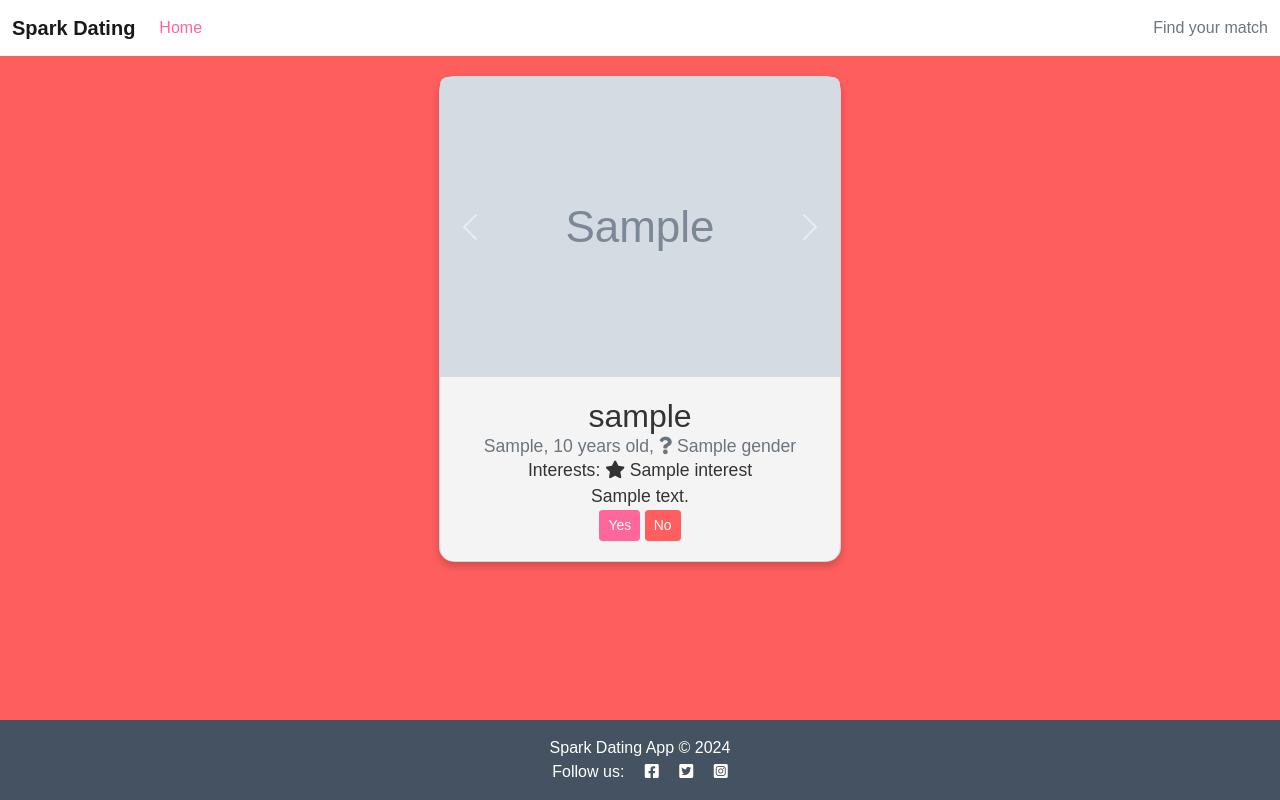
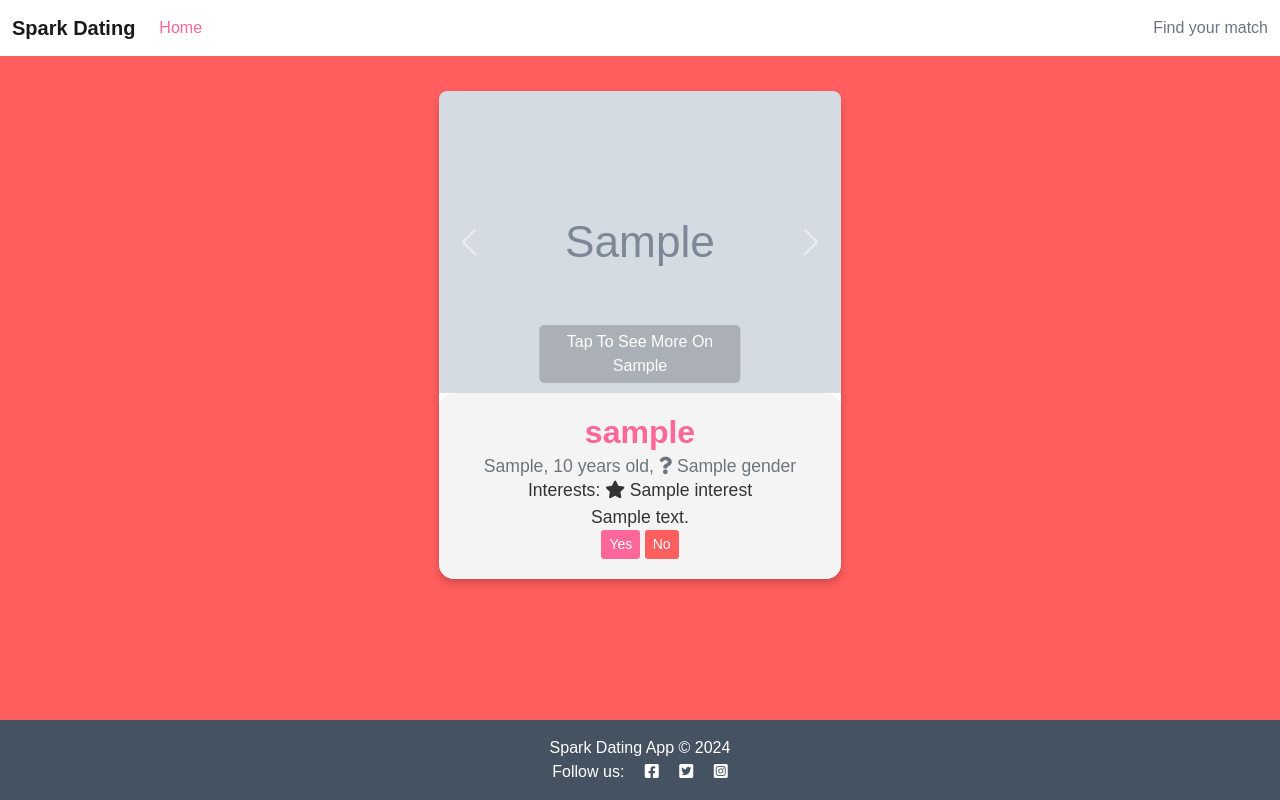
Before and after one commit to VitorBarbosaDev/Spark-Dating-App, a Django app: template profiles/templates/profiles/index.html in a window 1280 px wide. Run offline with Django 4.2, Linux system fonts and the light colour scheme; the template is opened without the code that fills it: most values are stand-ins (such as "Sample title", 1, 10 or a date in 2020); grey boxes marked "Sample" are stand-in pictures.

Commit message:
added profile_detail.html view

```diff
--- a/profiles/templates/profiles/index.html
+++ b/profiles/templates/profiles/index.html
@@ -11,15 +11,19 @@
     <div class="row d-flex justify-content-center align-items-center">
         {% for user_profile in object_list %}
         <div class="col-md-6 col-lg-4 mb-4">
+            <a href="{% url 'profile_detail' user_profile.username %}" class="profile-link">
         <div class="card">
             <!-- Bootstrap Carousel -->
-            <div id="carousel{{ user_profile.id }}" class="carousel slide" data-bs-ride="carousel">
-                <div class="carousel-inner">
+            <div id="carousel{{ user_profile.id }}" class="carousel slide main-bg carousel-border" data-bs-ride="carousel">
+                <div class="carousel-inner rounded-image-top">
+
                     {% for image in user_profile.images.all %}
                     <div class="carousel-item {% if forloop.first %}active{% endif %}">
                         <img src="{{ image.image.url }}" class="d-block w-100 rounded-image-top" alt="{{ user_profile.username }}">
+                        <div class="tap-message">Tap To See More On {{ user_profile.first_name }}</div>
                     </div>
                     {% endfor %}
+                    <div class="overlay-message">Click again to see more</div>
                 </div>
 
                 <a class="carousel-control-prev" href="#carousel{{ user_profile.id }}" role="button" data-bs-slide="prev">
@@ -43,16 +47,17 @@
                     {% if not forloop.last %}, {% endif %}
                     {% endfor %}
                 </p>
-                <p class="card-text">{{ user_profile.bio|truncatewords:20 }}</p>
+                <p class="card-text">{{ user_profile.bio|truncatewords:20|safe }}</p>
                 <div class="text-center">
-                    <button type="button" class="btn btn-success btn-sm">Yes</button>
-                    <button type="button" class="btn btn-danger btn-sm">No</button>
+                    <button type="button" class="btn btn-yes btn-sm">Yes</button>
+                    <button type="button" class="btn btn-no btn-sm">No</button>
                 </div>
             </div>
             {% empty %}
             <p>No user profiles found.</p>
 
         </div>
+        </a>
     </div>
 
     {% endfor %}
@@ -65,5 +70,5 @@
 
 
 {% load static %}
-
+<script src="{% static 'js/clickAgain.js' %}"></script>
 {% endblock %}
--- a/profiles/templatetags/interest_icons.py
+++ b/profiles/templatetags/interest_icons.py
@@ -12,8 +12,6 @@ def icon_mapper(interest):
     # Convert interest name to lowercase
     interest_name_lower = interest.name.lower()
 
-    # Debugging: print the interest_name being received
-    print(f"Received interest name: {interest_name_lower}")
 
     mapping = {
         'music': 'fas fa-music',
--- a/profiles/urls.py
+++ b/profiles/urls.py
@@ -5,4 +5,5 @@ from django.urls import path
 
 urlpatterns = [
     path('', views.UserProfileListView.as_view(), name='home'),
+     path('profile/<str:username>/', views.post_detail, name='profile_detail'),
 ]
--- a/profiles/views.py
+++ b/profiles/views.py
@@ -1,4 +1,4 @@
-from django.shortcuts import render
+from django.shortcuts import render, get_object_or_404
 from django.http import HttpResponse
 from django.views import generic
 from .models import UserProfile
@@ -11,3 +11,7 @@ class UserProfileListView(generic.ListView):
 
     def get_queryset(self):
         return UserProfile.objects.filter(is_superuser=False, is_active=True).prefetch_related('images')
+
+def post_detail(request, username):
+    profile = get_object_or_404(UserProfile, username=username)
+    return render(request, 'profiles/profile_detail.html', {'profile': profile})
--- a/static/css/style.css
+++ b/static/css/style.css
@@ -2,8 +2,10 @@
 :root {
     --primary-color: #f4f4f4;
     --secondary-color: #ff6699; /* Lighter pink */
+    --secondary-color-dark: #e85a89; /* Slightly darker pink */
     --text-color: #333;
     --background-color: #ff5e5e;/* Romantic pink */
+    --background-color-dark: #e65555; /* Slightly darker pink */
 }
 
 /* Body */
@@ -187,25 +189,28 @@ footer {
 }
 
 
-    .btn-success {
-        background-color: var(--secondary-color); /* Adjust for 'Yes' button */
-        border-color: var(--secondary-color);
-    }
+.btn-yes {
+    background-color: var(--secondary-color) !important;
+    color: white !important;
+    border: none !important;
+}
 
-    .btn-success:hover {
-        background-color: darken(var(--secondary-color), 10%); /* Darken on hover */
-        border-color: darken(var(--secondary-color), 10%);
-    }
+.btn-yes:hover {
+    background-color: var(--secondary-color-dark) !important;
+    color: white !important;
+}
 
-    .btn-danger {
-        background-color: var(--background-color); /* Adjust for 'No' button */
-        border-color: var(--background-color);
-    }
+.btn-no {
+    background-color: var(--background-color) !important;
+    color: white !important;
+    border: none !important;
+}
 
-    .btn-danger:hover {
-        background-color: darken(var(--background-color), 10%); /* Darken on hover */
-        border-color: darken(var(--background-color), 10%);
-    }
+.btn-no:hover {
+    background-color: var(--background-color-dark) !important;
+    color: white !important;
+}
+
 
 .profile-image {
     width: 100%; /* Full width of the card */
@@ -233,12 +238,22 @@ footer {
 
 /* Text Centering in Card */
 .card-body {
+    background-color: var(--primary-color); /* Adjust the background color */
     text-align: center; /* Center text */
     padding: 20px; /* More space inside the card */
+    border-radius: 15px;
+    overflow: auto;
 }
 
 .card-title, .card-text {
     margin: 0 auto; /* Center horizontally */
+}
+
+.card-title {
+    font-size: 2.0rem; /* Larger font size */
+    font-weight: 700; /* Bold font weight */
+    color: var(--secondary-color);
+    padding-bottom: 5px;
 }
 
 .card-text {
@@ -253,16 +268,62 @@ footer {
 
 /* Profile Cards */
 .card {
-    background-color: var(--primary-color); /* Adjust the background color */
-    color: var(--text-color); /* Adjust the text color */
+    color: var(--text-color);
     position: relative;
     text-align: center;
     border-radius: 15px;
     box-shadow: 0 4px 8px 0 rgba(0,0,0,0.2);
-    margin-top: 20px;
+    margin-top: 35px;
+    border: none;
 }
 
 .rounded-image-top {
-    border-top-left-radius: 7.5px;  /* Adjust as needed */
-    border-top-right-radius: 7.5px; /* Adjust as needed */
+    display: block;
+    width: 100%;
+    height: auto;
+    border-radius: 7.5px 7.5px 0 0; /* Round only the top corners */
+    border: none;   /
 }
+
+.carousel-border {
+    border: none;
+    padding: 0;
+}
+
+.overlay-message {
+    display: none;
+    position: absolute;
+    top: 50%;
+    left: 50%;
+    transform: translate(-50%, -50%);
+    color: white;
+    background-color: rgba(0, 0, 0, 0.5);
+    padding: 10px;
+    border-radius: 5px;
+    text-align: center;
+}
+
+.carousel-item {
+    position: relative;
+}
+
+.card-profile-container{
+    padding-bottom: 20px;
+}
+
+.bio-content {
+    background-color: var(--primary-color); /* Adjust the background color */
+
+}
+
+.tap-message {
+    position: absolute;
+    bottom: 10px; /* Adjust as needed */
+    left: 50%;
+    transform: translateX(-50%);
+    background-color: rgba(0, 0, 0, 0.2); /* Semi-transparent background */
+    color: white;
+    padding: 5px 10px;
+    border-radius: 5px;
+    text-align: center;
+}
--- /dev/null
+++ b/static/js/clickAgain.js
@@ -0,0 +1,30 @@
+document.addEventListener('DOMContentLoaded', function() {
+    const profileLinks = document.querySelectorAll('.profile-link');
+
+    profileLinks.forEach(link => {
+        let clickedOnce = false;
+        let timeout;
+
+        const hideOverlay = (overlay) => {
+            overlay.style.display = 'none';
+            clickedOnce = false;
+        };
+
+        link.addEventListener('click', function(event) {
+            const overlayMessage = this.querySelector('.overlay-message');
+            if (!clickedOnce) {
+                event.preventDefault(); // Prevent link navigation
+                // Show the overlay message
+                overlayMessage.style.display = 'block';
+                clickedOnce = true;
+
+                // Set a timeout to hide the message after 3 seconds (3000 milliseconds)
+                clearTimeout(timeout); // Clear any existing timeout
+                timeout = setTimeout(() => hideOverlay(overlayMessage), 3000);
+            } else {
+                // On second click, hide the message immediately
+                hideOverlay(overlayMessage);
+            }
+        });
+    });
+});
```
Also changed, not shown: profiles/templates/profiles/profile_detail.html (added, +53 -0 lines).
